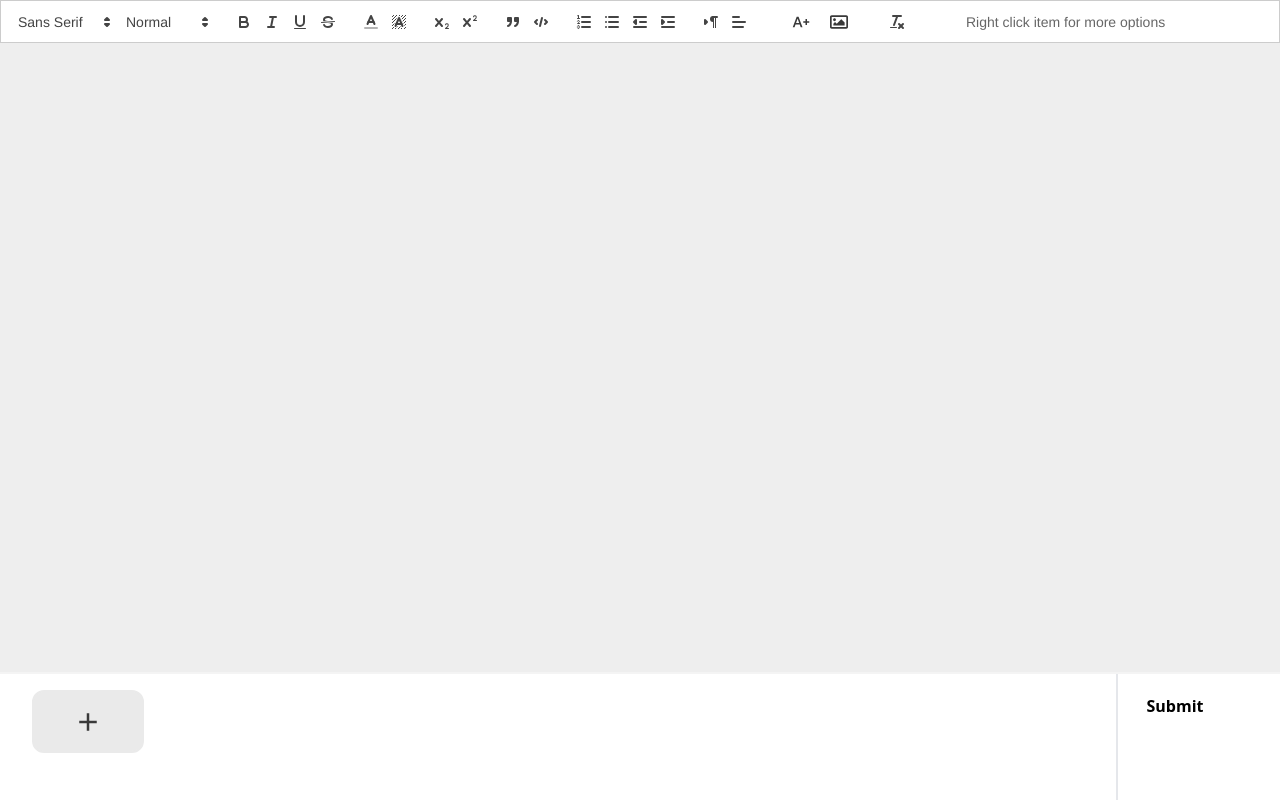
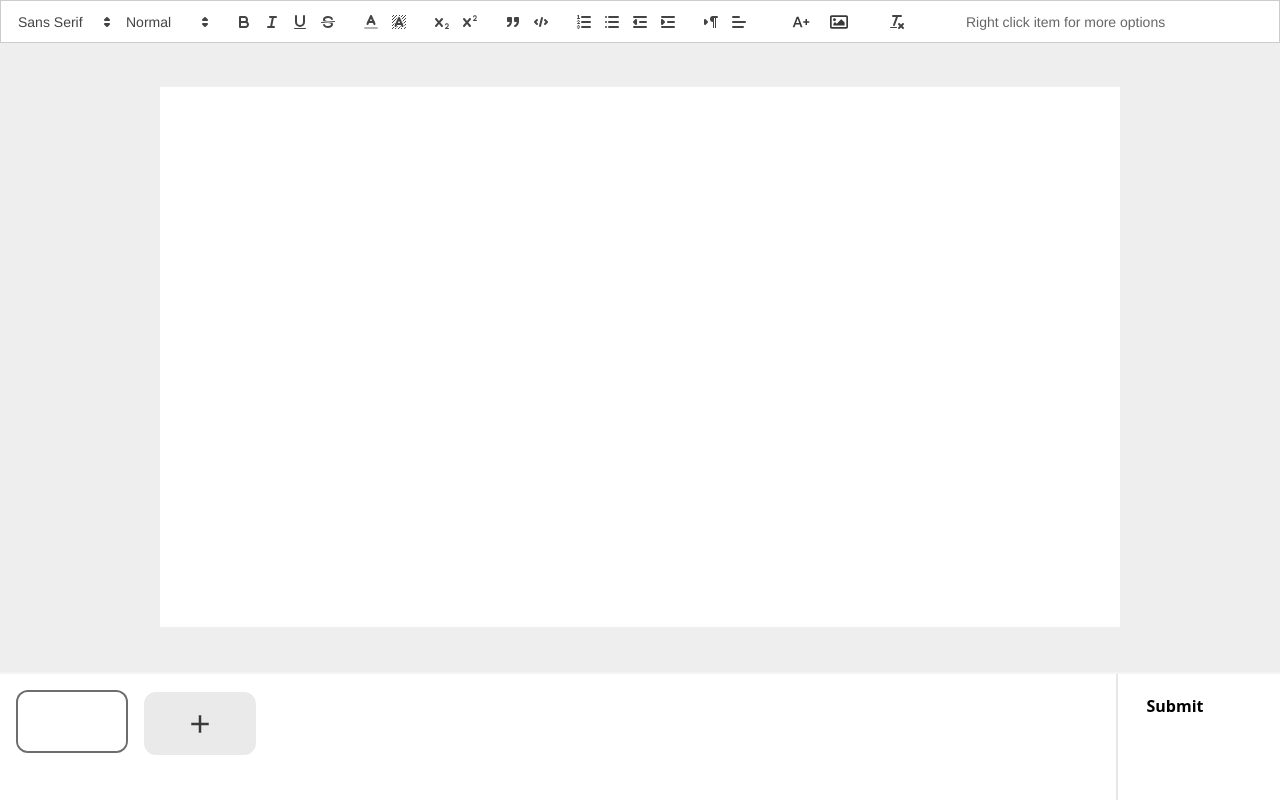
Before and after one commit to ipod1g/react-slides-editor, a React (Vite) app: page / in a window 1280 px wide. Both pictures are taken after a click on the button 72 px from the left and 721 px from the top of the page. Built offline with nearby package versions, Linux system fonts and the light colour scheme.

Commit message:
ft: add slide thumbnails

```diff
--- /dev/null
+++ b/src/components/slideEditor/SlideThumbnail.tsx
@@ -0,0 +1,62 @@
+import React, { useRef } from 'react';
+import { cn } from '@/lib/utils';
+import { motion } from 'framer-motion';
+
+import useProposalStore from '@/components/slideEditor/store';
+
+import { QuillInstance } from '@/types';
+
+import Slide from '@/components/slideEditor/Slide';
+import ThumbnailContextMenuWrapper from '@/components/slideEditor/ThumbnailContextMenuWrapper';
+
+interface SlideThumbnailProps {
+  index: number;
+  onClick: () => void;
+}
+
+/** TODO: Slide ratio seems cut off */
+const SlideThumbnail = React.memo(({ index, onClick }: SlideThumbnailProps) => {
+  const currentSlide = useProposalStore((state) => state.currentSlide);
+  const rerenderThumbnail = useProposalStore(
+    (state) => state.rerenderThumbnail
+  );
+
+  // Refs for cloning the slide
+  const cloneRef1 = useRef<QuillInstance | undefined>();
+  const cloneRef2 = useRef<HTMLDivElement>(null);
+  const cloneRef3 = useRef<HTMLDivElement>(null);
+
+  return (
+    <ThumbnailContextMenuWrapper index={index}>
+      <motion.button
+        key={index}
+        onClick={onClick}
+        className={cn(
+          'bg-accent-light hover:border-accent-mid/40 w-28 h-auto aspect-[16/9] border-accent-light overflow-clip rounded-xl border-2',
+          {
+            'border-accent-dark/70 hover:border-accent-dark/70':
+              currentSlide === index,
+          }
+        )}
+      >
+        {/* To make sure only the current slide rerenders */}
+        {React.cloneElement(
+          <div className="scale-[.08] pointer-events-none relative -top-[36px] -left-[58px]">
+            <Slide
+              currentSlideIndex={index}
+              quillInstance={cloneRef1}
+              quillEditorContainer={cloneRef2}
+              quillEditorContainerTempHolder={cloneRef3}
+              isThumbnail
+            />
+          </div>,
+          {
+            key: currentSlide === index ? rerenderThumbnail : index,
+          }
+        )}
+      </motion.button>
+    </ThumbnailContextMenuWrapper>
+  );
+});
+
+export default SlideThumbnail;
--- /dev/null
+++ b/src/components/slideEditor/ThumbnailContextMenuWrapper.tsx
@@ -0,0 +1,36 @@
+import {
+  ContextMenu,
+  ContextMenuContent,
+  ContextMenuItem,
+  ContextMenuLabel,
+  ContextMenuSeparator,
+  ContextMenuShortcut,
+  ContextMenuTrigger,
+} from '@/components/ui/context-menu';
+import { useSlidesActions } from '@/components/slideEditor/store';
+
+export function ThumbnailContextMenuWrapper({
+  children,
+  index,
+}: {
+  children: React.ReactNode;
+  index: number;
+}) {
+  const { deleteSlide } = useSlidesActions();
+
+  return (
+    <ContextMenu>
+      <ContextMenuTrigger>{children}</ContextMenuTrigger>
+      <ContextMenuContent className="w-64" alignOffset={-100}>
+        <ContextMenuLabel className="ml-4">Edit Slide</ContextMenuLabel>
+        <ContextMenuSeparator />
+        <ContextMenuItem inset onClick={() => deleteSlide(index)}>
+          Delete Slide
+          {/* <ContextMenuShortcut>Del</ContextMenuShortcut> */}
+        </ContextMenuItem>
+      </ContextMenuContent>
+    </ContextMenu>
+  );
+}
+
+export default ThumbnailContextMenuWrapper;
--- a/src/pages/editor.tsx
+++ b/src/pages/editor.tsx
@@ -9,7 +9,7 @@ import { useScrollZoom } from '@/components/slideEditor/useScrollZoom';
 import useQuillEditor from '@/components/slideEditor/Quill/useQuillEditor';
 
 import { MdOutlineAdd } from 'react-icons/md';
-import { BottomPanel, TopPanel } from '@/components/slideEditor/panels';
+import { BottomPanel } from '@/components/slideEditor/panels';
 import QuillToolbar from '@/components/slideEditor/Quill/Toolbar';
 import QuillWrapper from '@/components/slideEditor/Quill/QuillWrapper';
 import Slide from '@/components/slideEditor/Slide';
@@ -18,6 +18,7 @@ import {
   MAX_NO_OF_SLIDES,
   SLIDE_SCALE_RATIO_STEP,
 } from '@/components/slideEditor/config';
+import SlideThumbnail from '@/components/slideEditor/SlideThumbnail';
 
 const Editor = () => {
   const { setCurrentSlide, setSlides } = useSlidesActions();
@@ -49,7 +50,7 @@ const Editor = () => {
         ref={quillEditorContainerTempHolder}
       >
         <QuillToolbar quillToolbarContainer={quillToolbarContainer} />
-        <div className="h-full overflow-hidden mx-auto">
+        <div className="h-full w-full overflow-hidden mx-auto">
           <div
             className={`h-full relative flex justify-center items-center`}
             onMouseEnter={activateScrollZoom}
@@ -96,11 +97,11 @@ const Editor = () => {
                 }}
                 exit={{ opacity: 0, transition: { duration: 0.15 } }}
               >
-                {/* <SlideThumbnail
+                <SlideThumbnail
                   key={i}
                   index={i}
                   onClick={() => handleSlideChange(i)}
-                /> */}
+                />
               </Reorder.Item>
             ))}
           </AnimatePresence>
```
